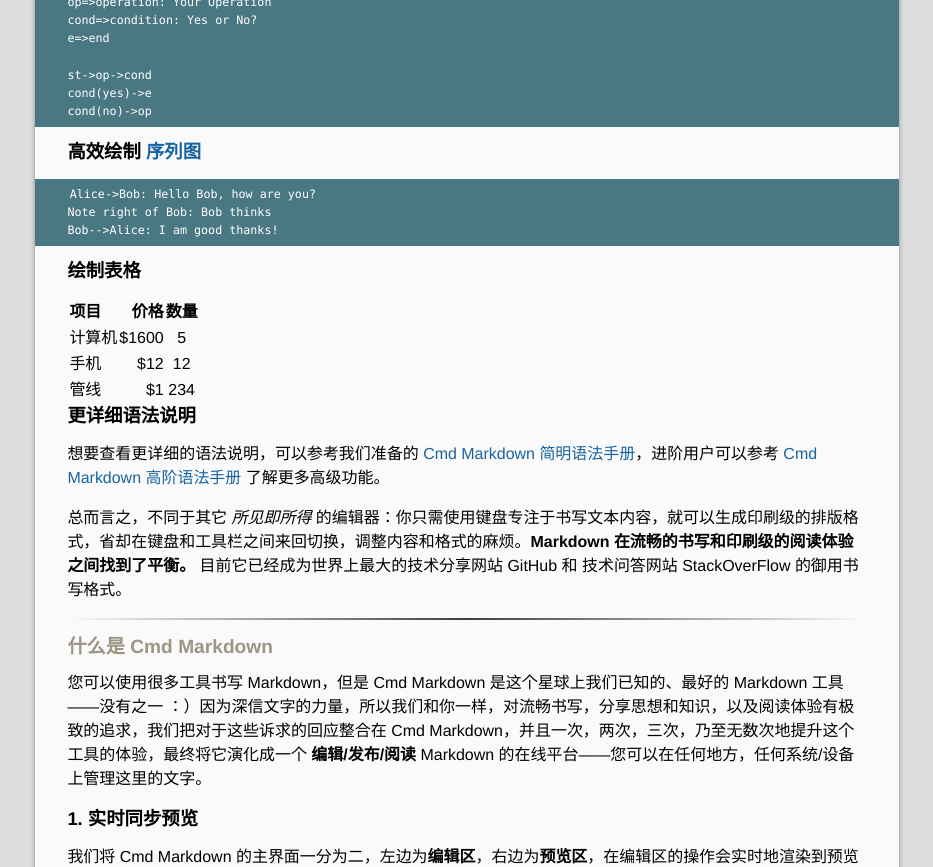
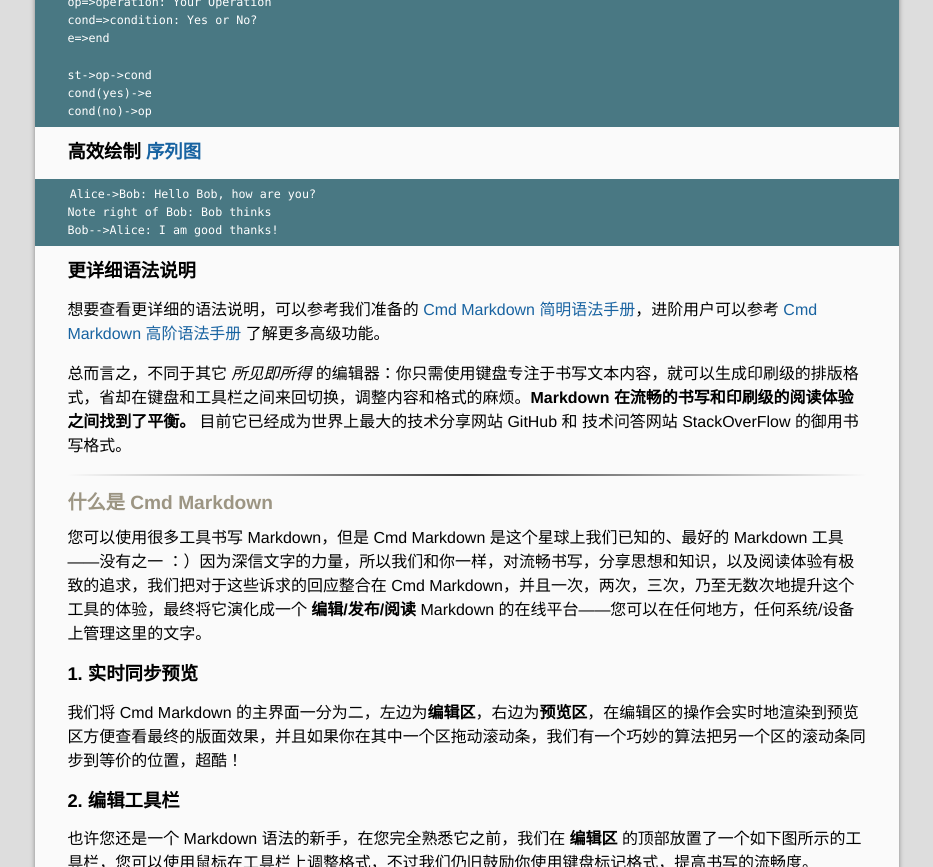
Before and after one commit to mgtang/blog, a Jekyll site: the page built from _posts/2015-2-9-Markdown范本2.md, in a window 1280 px wide and 900 px high, scrolled down 940 px, cut to the strip 0-867 px from the top of the window. Shown: the whole strip, without its empty margins (173-1106 px from the left). Built offline with Jekyll 4.4.1, drawn with Linux system fonts in a browser that asks for light colours; Markdown is read by kramdown in place of the engine named in the settings; comment, search, counter and statistics services are not loaded.

Commit message:
Update 2015-2-9-Markdown范本2.md

````diff
--- a/_posts/2015-2-9-Markdown范本2.md
+++ b/_posts/2015-2-9-Markdown范本2.md
@@ -59,14 +59,6 @@
 Note right of Bob: Bob thinks
 Bob-->Alice: I am good thanks!
 ```
-
-### 绘制表格
-
-| 项目        | 价格   |  数量  |
-| --------   | -----:  | :----:  |
-| 计算机     | $1600 |   5     |
-| 手机        |   $12   |   12   |
-| 管线        |    $1    |  234  |
 
 ### 更详细语法说明
 
````
